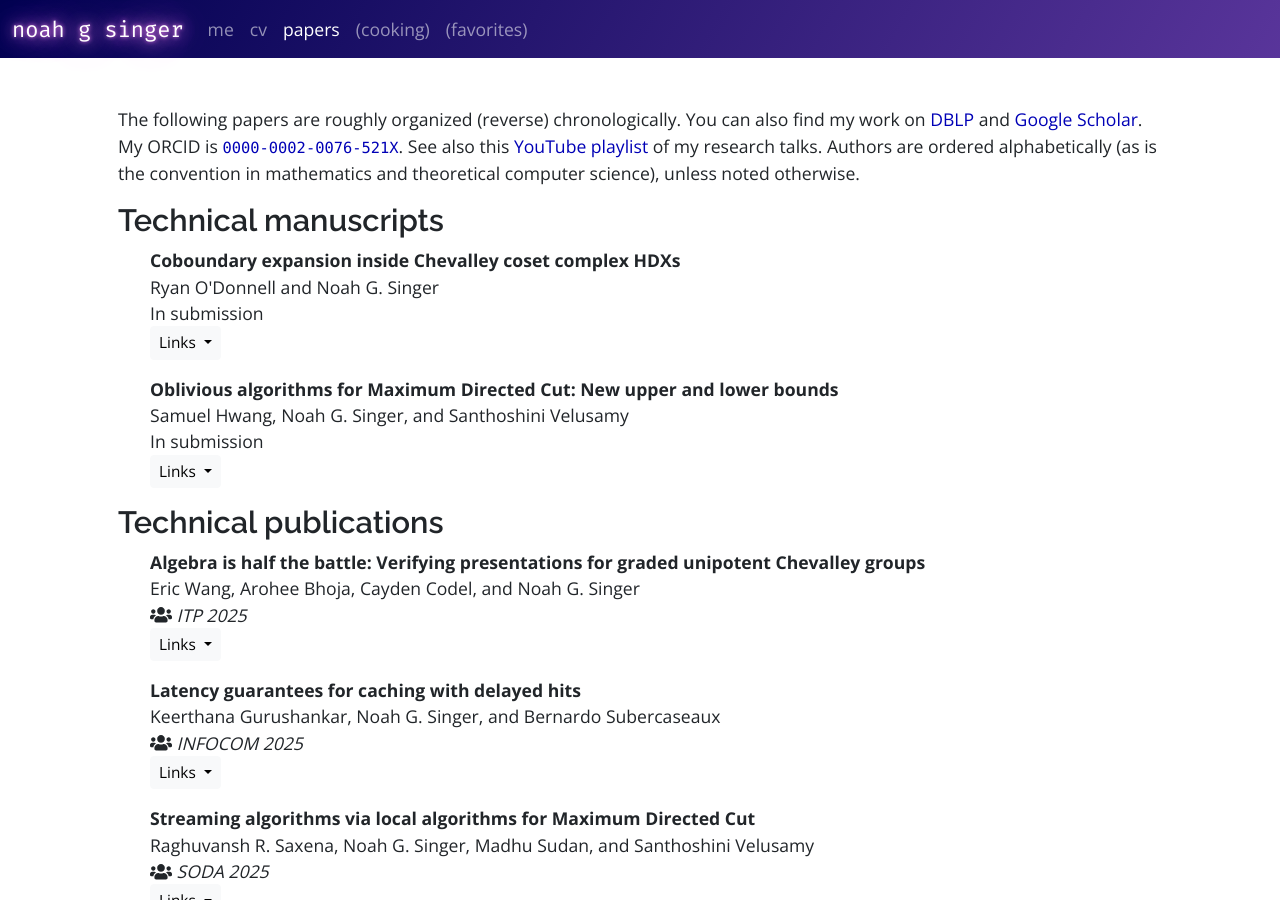
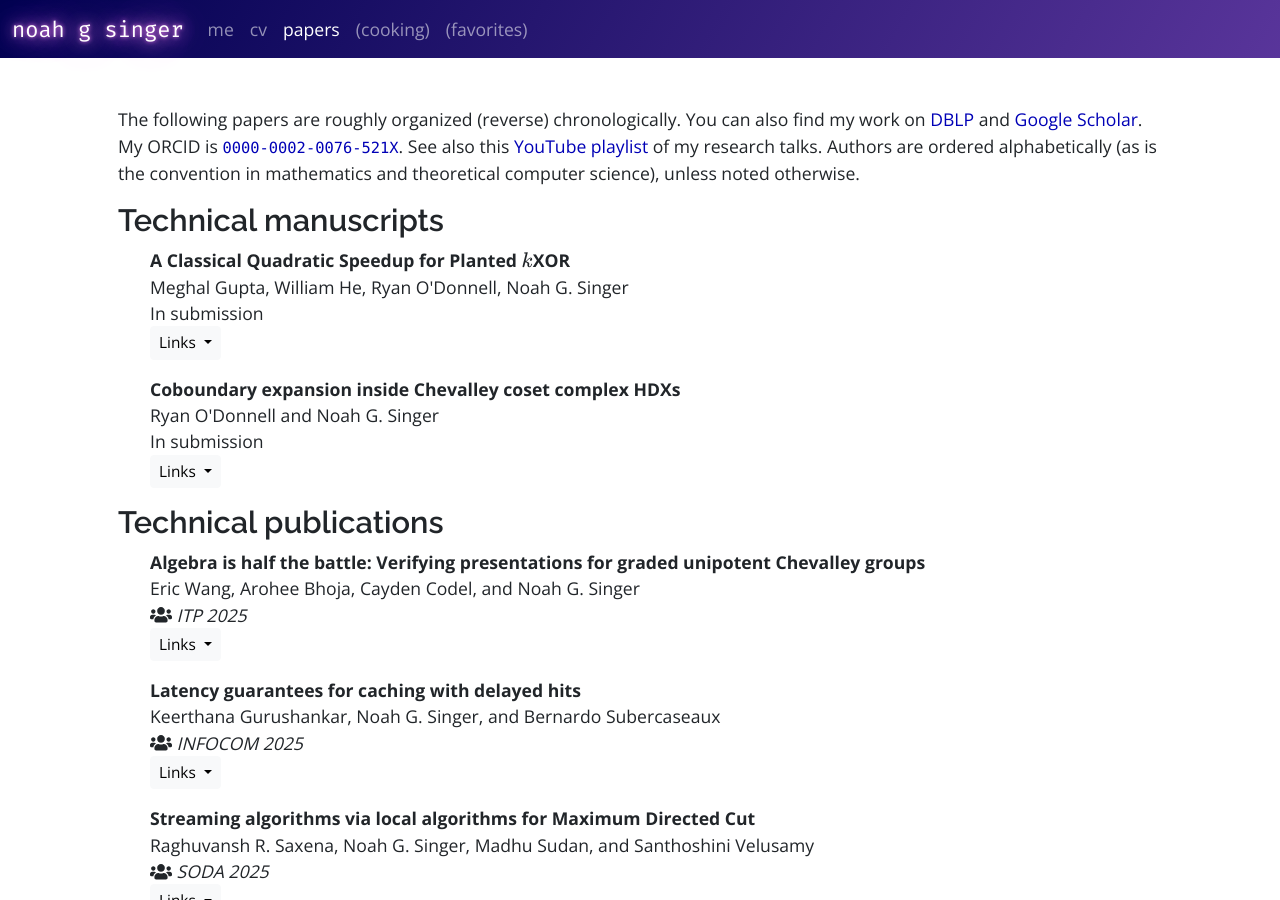
Before and after one commit to singerng/noahsinger.org, a Jekyll site: the page built from papers/index.md, in a window 1280 px wide and 900 px high. Built offline with Jekyll 4.4.1, drawn with Linux system fonts in a browser that asks for light colours; nearby versions of some CDN libraries.

Commit message:
update: added kxor paper

```diff
--- a/_data/papers/manuscripts.yaml
+++ b/_data/papers/manuscripts.yaml
@@ -1,10 +1,10 @@
+
+- title: "A Classical Quadratic Speedup for Planted \\(k\\)XOR"
+  authors: Meghal Gupta, William He, Ryan O'Donnell, Noah G. Singer
+  desc: In submission
+  arxiv: 2508.09422
 
 - title: "Coboundary expansion inside Chevalley coset complex HDXs"
   authors: Ryan O'Donnell and Noah G. Singer
   desc: In submission
   arxiv: 2411.05916
-
-- title: "Oblivious algorithms for Maximum Directed Cut: New upper and lower bounds"
-  authors: Samuel Hwang, Noah G. Singer, and Santhoshini Velusamy
-  desc: In submission
-  arxiv: 2411.12976
```
